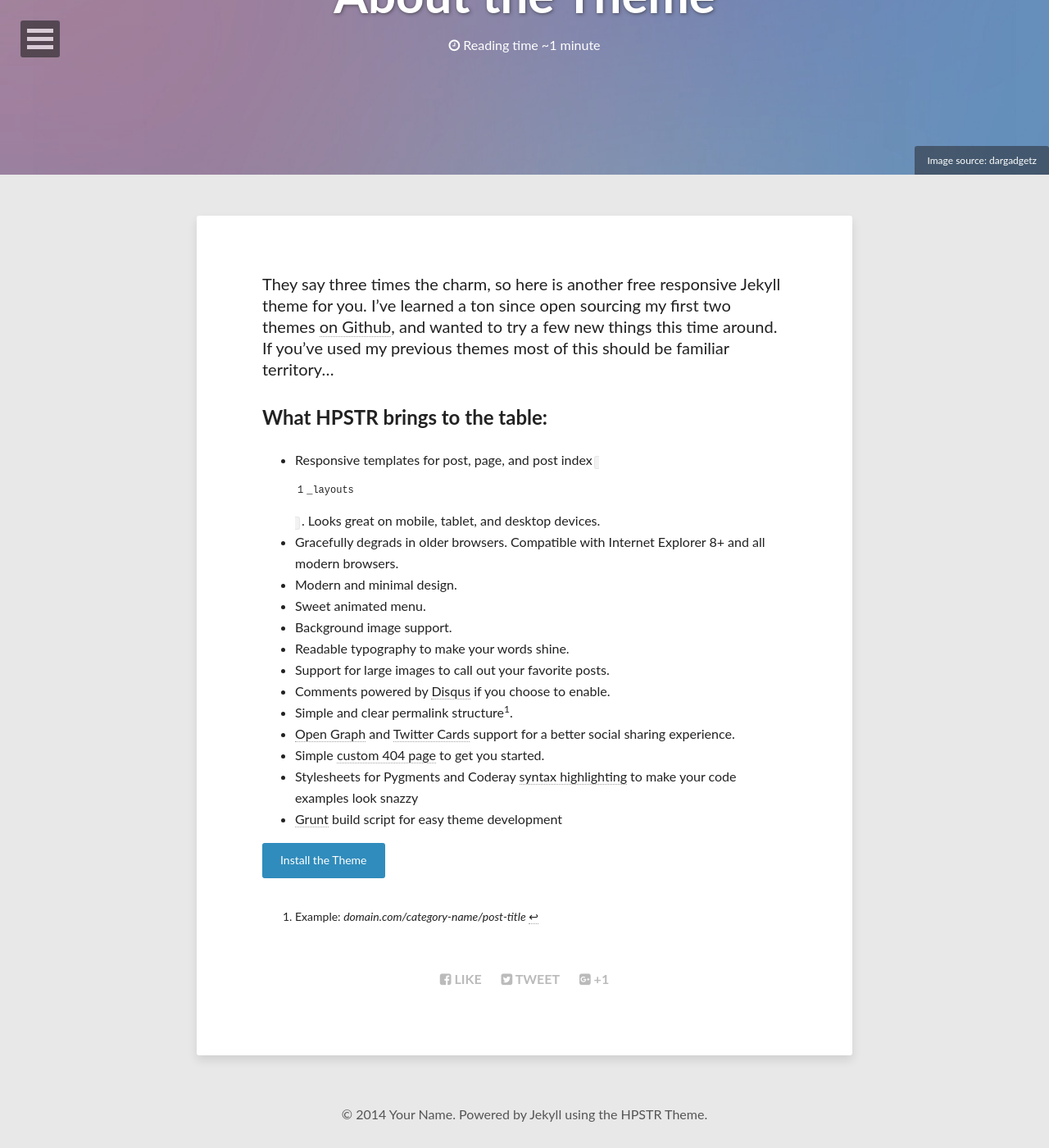
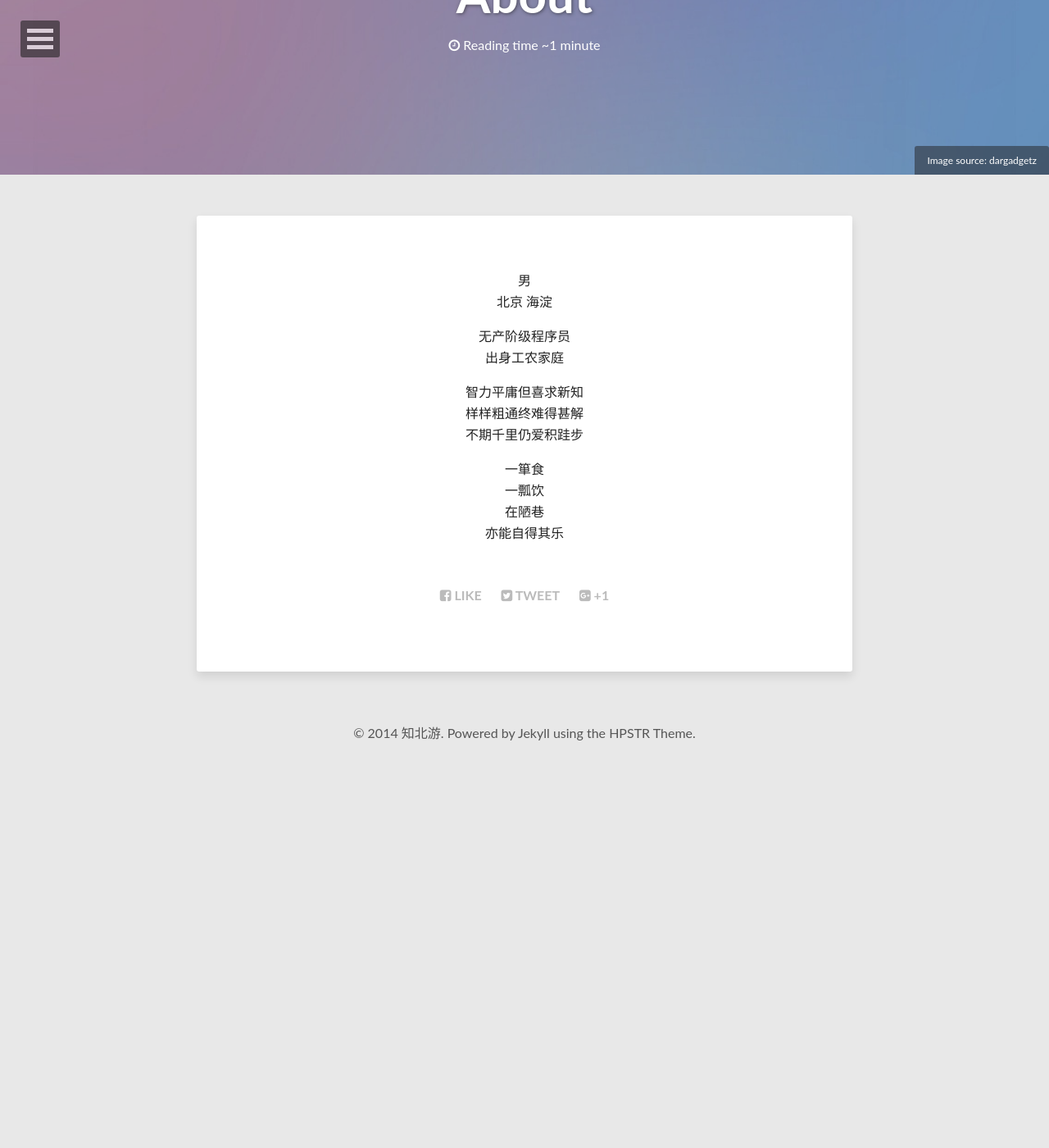
Before and after one commit to yanghuashuai/jekyll_zby, a Jekyll site: the page built from about.md, in a window 1280 px wide and 1400 px high, scrolled down 187 px. Shown: the whole window at 82% size. Built offline with Jekyll 4.4.1, drawn with Linux system fonts in a browser that asks for light colours; nearby versions of some CDN libraries; some web fonts are replaced; after the commit the page ends 1124 px from its top, so only the background shows below that.

Commit message:
Customizing hpstr theme

```diff
--- a/_config.yml
+++ b/_config.yml
@@ -1,21 +1,21 @@
-title:            Site Title
+title:            知北游
 description:      Describe your website here.
 disqus_shortname:
 reading_time:     true
 words_per_minute: 200
 #Your site's domain goes here. Leave localhost server or blank when working locally.
-url:              http://www.zhibeiyou.net/jytheme_hpstr/
+url:
 
 # Owner/author information
 owner:
-  name:           Your Name
-  avatar:         avatar.jpg
-  bio:            "Your bio goes here. It shouldn't be super long but a good two sentences or two should suffice."
-  email:          you@email.com
+  name:           知北游
+  avatar:         avatar.png
+  bio:            "要有最朴素的生活，和最遥远的梦想，哪怕明日天寒地冻，路远马亡。"
+  email:          yanghuashuai@126.com
   # Social networking links used in footer. Update and remove as you like.
   twitter:
   facebook:
-  github:
+  github: yanghuashuai
   stackexchange:
   linkedin:
   instagram:
@@ -36,14 +36,15 @@
 # Links to include in top navigation
 # For external links add external: true
 links:
-  - title: Theme Setup
-    url: /theme-setup
-  - title: External Link
-    url: http://mademistakes.com
+  - title: Coding Horror
+    url: http://blog.codinghorror.com/
+    external: true
+  - title: antirez
+    url: http://antirez.com/latest/0
     external: true
 
 # http://en.wikipedia.org/wiki/List_of_tz_database_time_zones
-timezone:    America/New_York
+timezone:    Asia/Shanghai
 future:      true
 highlighter: pygments
 markdown:    kramdown
--- a/about.md
+++ b/about.md
@@ -1,8 +1,8 @@
 ---
 layout: page
 permalink: /about/
-title: About the Theme
-tags: [Jekyll, theme, modern, minimal, responsive]
+title: About
+tags:
 image:
   feature: abstract-5.jpg
   credit: dargadgetz
@@ -10,24 +10,25 @@
 share: true
 ---
 
-They say three times the charm, so here is another free responsive Jekyll theme for you. I've learned a ton since open sourcing my first two themes [on Github](http://github.com/mmistakes), and wanted to try a few new things this time around. If you've used my previous themes most of this should be familiar territory...
 
-## What HPSTR brings to the table:
-
-* Responsive templates for post, page, and post index `_layouts`. Looks great on mobile, tablet, and desktop devices.
-* Gracefully degrads in older browsers. Compatible with Internet Explorer 8+ and all modern browsers.
-* Modern and minimal design.
-* Sweet animated menu.
-* Background image support.
-* Readable typography to make your words shine.
-* Support for large images to call out your favorite posts.
-* Comments powered by [Disqus](http://disqus.com) if you choose to enable.
-* Simple and clear permalink structure[^1].
-* [Open Graph](https://developers.facebook.com/docs/opengraph/) and [Twitter Cards](https://dev.twitter.com/docs/cards) support for a better social sharing experience.
-* Simple [custom 404 page]({{ site.url }}/404.html) to get you started.
-* Stylesheets for Pygments and Coderay [syntax highlighting]({{ site.url }}/code-highlighting-post/) to make your code examples look snazzy
-* [Grunt](http://gruntjs.com) build script for easy theme development
-
-<div markdown="0"><a href="{{ site.url }}/theme-setup" class="btn btn-info">Install the Theme</a></div>
-
-[^1]: Example: *domain.com/category-name/post-title*
+<div style="text-align: center;">
+<p>
+	男
+	<br/>北京 海淀
+</p>
+<p>
+	无产阶级程序员
+	<br/>出身工农家庭
+</p>
+<p>
+	智力平庸但喜求新知
+	<br/>样样粗通终难得甚解
+	<br/>不期千里仍爱积跬步
+</p>
+<p>
+	一箪食
+	<br/>一瓢饮
+	<br/>在陋巷
+	<br/>亦能自得其乐
+</p>
+</div>
--- a/index.html
+++ b/index.html
@@ -1,6 +1,6 @@
 ---
 layout: post-index
-title: Latest Posts
+title: 一个写代码的农民
 description: "Describe this nonsense."
 tags: [Jekyll, theme, themes, responsive, blog, modern]
 image:
```
Also changed, not shown: images/avatar.png (added).
